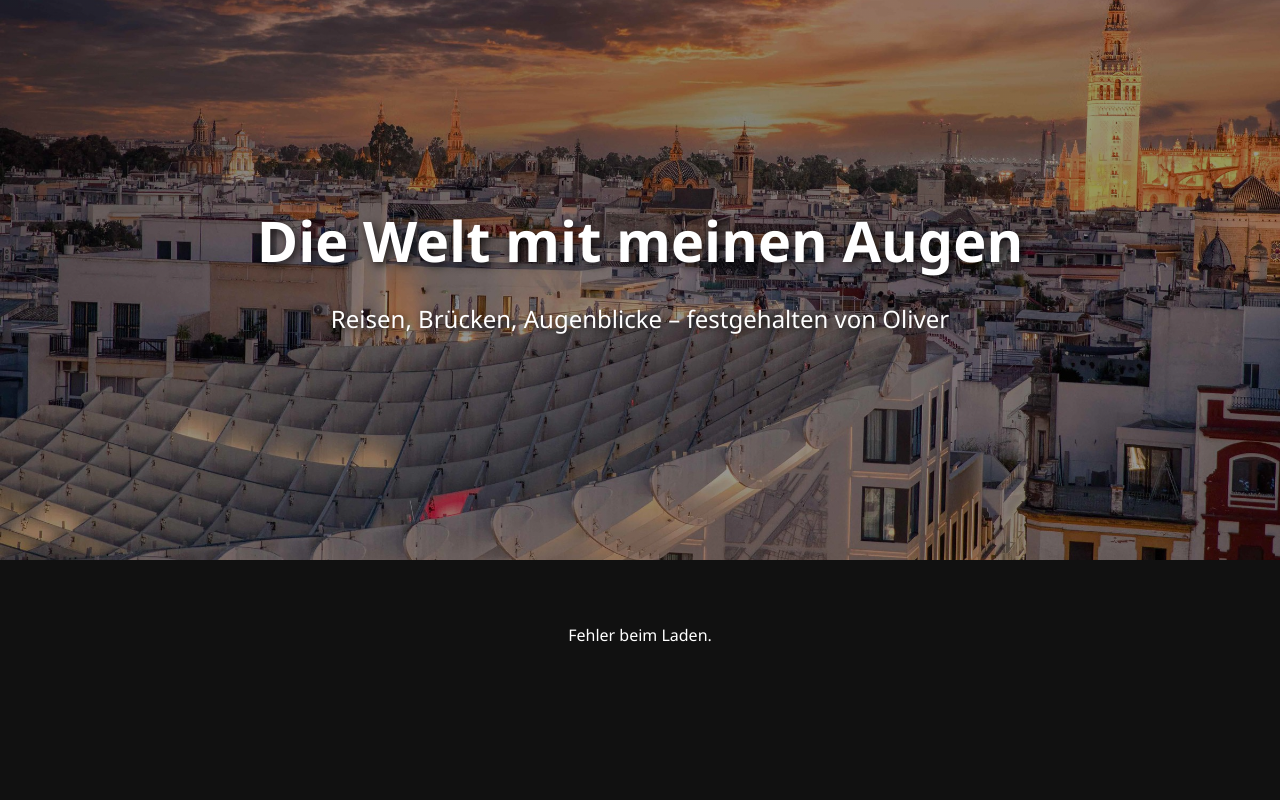
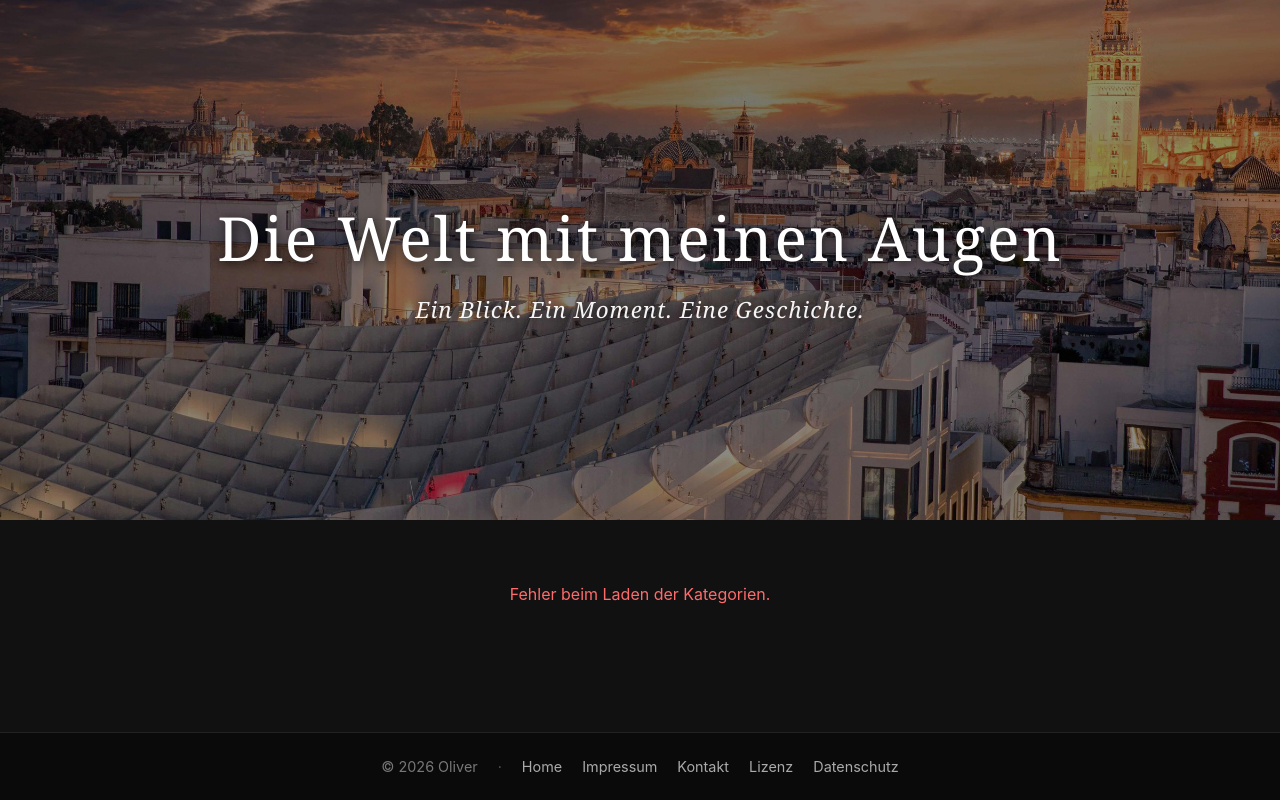
Before and after one commit to oliverelm/Bildtankstelle-WEB, a website: page index.html in a window 1280 px wide. Drawn offline with Linux system fonts and the light colour scheme; no server answers.

Commit message:
Update index.html

```diff
--- a/index.html
+++ b/index.html
@@ -5,42 +5,103 @@
     <meta name="viewport" content="width=device-width, initial-scale=1.0">
     <title>Die Welt mit meinen Augen | Fotogalerie</title>
     <style>
-        body { font-family: 'Segoe UI', Arial, sans-serif; margin: 0; background-color: #111; color: #fff; }
+        body {
+            font-family: -apple-system, BlinkMacSystemFont, "Segoe UI", Roboto, Helvetica, Arial, sans-serif;
+            margin: 0;
+            background-color: #111;
+            color: #fff;
+            display: flex;
+            flex-direction: column;
+            min-height: 100vh;
+        }
 
-        /* Hero-Bereich */
+        /* Hero-Bereich mit edler Serif-Schrift */
         .hero-container {
-            width: 100%; height: 70vh;
+            width: 100%; height: 65vh;
             background-size: cover; background-position: center;
             display: flex; flex-direction: column; justify-content: center;
             align-items: center; color: white; text-align: center;
             margin-bottom: 3rem;
         }
-        .hero-container h1 { font-size: 3.5rem; text-shadow: 3px 3px 10px rgba(0,0,0,0.8); margin: 0; }
-        .hero-container p { font-size: 1.5rem; text-shadow: 2px 2px 6px rgba(0,0,0,0.8); }
+        .hero-container h1 {
+            font-family: "Playfair Display", Georgia, "Times New Roman", serif;
+            font-size: 3.8rem;
+            font-weight: 400;
+            letter-spacing: 2px;
+            text-shadow: 2px 2px 12px rgba(0,0,0,0.8);
+            margin: 0 0 15px 0;
+        }
+        .hero-container p {
+            font-family: "Lora", Georgia, serif;
+            font-style: italic;
+            font-size: 1.4rem;
+            letter-spacing: 1px;
+            text-shadow: 1px 1px 8px rgba(0,0,0,0.8);
+            margin: 0;
+            opacity: 0.95;
+        }
 
         /* Kategorien-Grid */
         #kategorien-container {
             display: flex; flex-wrap: wrap; gap: 25px;
             justify-content: center; padding: 0 20px 50px 20px;
+            flex: 1;
         }
         .card {
-            background: #222; border-radius: 12px; width: 280px; padding: 20px;
-            text-align: center; transition: transform 0.3s; cursor: pointer;
+            background: #1e1e1e; border-radius: 8px; width: 280px; padding: 20px;
+            text-align: center; transition: transform 0.3s, background 0.3s; cursor: pointer;
+            box-shadow: 0 4px 15px rgba(0,0,0,0.3);
         }
-        .card:hover { transform: scale(1.05); background: #333; }
-        .card h3 { margin: 0 0 10px 0; color: #fff; }
+        .card:hover { transform: translateY(-5px); background: #282828; }
+        .card h3 { margin: 0 0 8px 0; color: #fff; font-size: 1.2rem; }
+        .card p { margin: 0; color: #888; font-size: 0.9rem; }
+
+        /* Fußbereich (Footer) */
+        footer {
+            background-color: #0a0a0a;
+            color: #777;
+            text-align: center;
+            padding: 25px 20px;
+            font-size: 0.9rem;
+            border-top: 1px solid #222;
+            display: flex;
+            justify-content: center;
+            align-items: center;
+            gap: 20px;
+            flex-wrap: wrap;
+        }
+        footer span { color: #555; }
+        footer a {
+            color: #aaa;
+            text-decoration: none;
+            transition: color 0.2s;
+        }
+        footer a:hover {
+            color: #fff;
+            text-decoration: underline;
+        }
     </style>
 </head>
 <body>
 
 <div id="hero" class="hero-container">
     <h1>Die Welt mit meinen Augen</h1>
-    <p>Reisen, Brücken, Augenblicke – festgehalten von Oliver</p>
+    <p>Ein Blick. Ein Moment. Eine Geschichte.</p>
 </div>
 
 <div id="kategorien-container">
-    <p style="text-align:center;">Lade Kategorien...</p>
+    <p style="text-align:center; color: #777;">Lade Kategorien...</p>
 </div>
+
+<footer>
+    <div>© 2026 Oliver</div>
+    <span>·</span>
+    <a href="/">Home</a>
+    <a href="/impressum.html">Impressum</a>
+    <a href="/kontakt.html">Kontakt</a>
+    <a href="/lizenz.html">Lizenz</a>
+    <a href="/datenschutz.html">Datenschutz</a>
+</footer>
 
 <script>
     // 1. Zufälliges Hero-Bild setzen
@@ -50,9 +111,9 @@
         "hero-paris-seine.jpg", "hero-porto-abend.jpg", "hero-porto-nacht.jpg", "hero-sevilla.jpg"
     ];
     const randomImage = heroImages[Math.floor(Math.random() * heroImages.length)];
-    document.getElementById('hero').style.backgroundImage = `linear-gradient(rgba(0,0,0,0.4), rgba(0,0,0,0.4)), url('${randomImage}')`;
+    document.getElementById('hero').style.backgroundImage = `linear-gradient(rgba(0,0,0,0.45), rgba(0,0,0,0.45)), url('${randomImage}')`;
 
-    // 2. Kategorien aus deiner API laden
+    // 2. Kategorien aus der API laden
     async function loadCategories() {
         try {
             const response = await fetch('/api/categories');
@@ -70,7 +131,7 @@
                 });
             }
         } catch (error) {
-            document.getElementById('kategorien-container').innerHTML = "<p>Fehler beim Laden.</p>";
+            document.getElementById('kategorien-container').innerHTML = "<p style='color:#ff6b6b;'>Fehler beim Laden der Kategorien.</p>";
         }
     }
 
```
